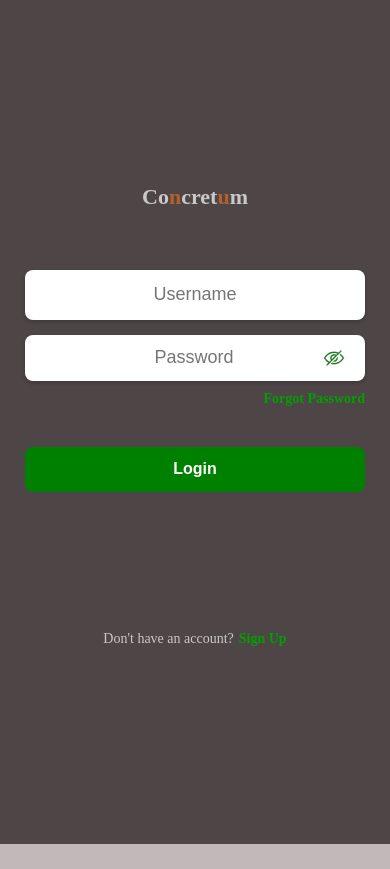
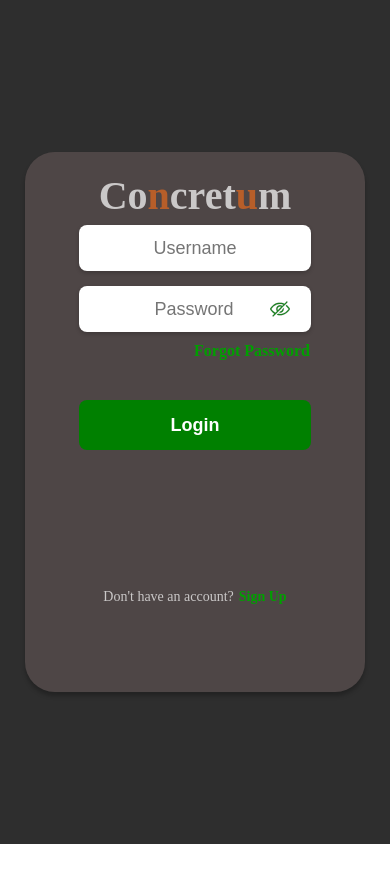
Before and after one commit to Trenclik/BETON, a SvelteKit app: page /Login in a window 390 px wide. After the commit the page ends 844 px from the top, so only its background shows below. Built offline with nearby package versions, Linux system fonts and the light colour scheme.

Commit message:
Posledni-upravy-loginu

```diff
--- a/src/lib/Components/ShowHideButton.svelte
+++ b/src/lib/Components/ShowHideButton.svelte
@@ -127,6 +127,8 @@
     max-width: 250px; /* Maximální šířka vstupního pole */
     white-space: nowrap;
     overflow: hidden;
+    width: 80%;
+
   }
 
   input[type="password"]::placeholder,
--- /dev/null
+++ b/src/lib/Components/Styling-page.svelte
@@ -0,0 +1,95 @@
+<script lang="ts">
+</script>
+
+<div class="styling-container">
+  <div class="window">
+    <h1>
+      <span class="concretum-light">Co<span class="concretum-bold">n</span>cret<span class="concretum-bold">u</span>m</span>
+    </h1>
+  </div>
+</div>
+
+<style>
+  .styling-container {
+    position: absolute;
+    width: 100%;
+    height: 100%;
+    display: flex;
+    align-items: center;
+    justify-content: center;
+    background: #2e2e2e;
+    z-index: -1; /* Zabrání překrytí inputů */
+  }
+
+  .window {
+    position: relative;
+    display: flex;
+    flex-direction: column;
+    justify-content: flex-start; /* Posune obsah nahoru */
+    align-items: center;
+    background: rgba(118, 101, 101, 0.45);
+    box-shadow: 0px 4px 4px 0px rgba(0, 0, 0, 0.25);
+    border-radius: 30px; /* Větší zaoblení */
+    width: 80vw;
+    max-width: 300px;
+    height: 85vh;
+    max-height: 700px;
+    padding: 20px;
+
+  }
+
+  h1 {
+    font-size: 40px;
+    font-weight: bold;
+    text-align: center;
+    margin-top: 40px;
+  }
+
+  .concretum-light {
+    color: rgba(255, 255, 255, 0.7);
+  }
+
+  .concretum-bold {
+    color: #b75e29;
+  }
+
+  @media screen and (max-width: 768px) {
+    .window {
+      width: 360px;
+      height: 580px;
+    }
+
+    h1 {
+      margin-top: 10px;
+      font-size: 40px;
+      margin-bottom: 0;
+    }
+  }
+
+  @media screen and (max-width: 1024px) {
+    .window {
+      width: 360px;
+      height: 580px;
+    }
+
+    h1 {
+      margin-top: 10px;
+      font-size: 40px;
+      margin-bottom: 0;
+    }
+  }
+
+  @media screen and (max-width: 480px) {
+    .window {
+      width: 320px;
+      height: auto;
+      min-height: 500px;
+    }
+
+    h1 {
+      margin-top: 0px;
+      font-size: 40px;
+      margin-bottom: 0;
+    }
+  }
+</style>
--- a/src/routes/+layout.svelte
+++ b/src/routes/+layout.svelte
@@ -27,7 +27,6 @@
 
 
 
-
 <main>
     {@render children()}
 </main>
--- a/src/routes/Login/+page.svelte
+++ b/src/routes/Login/+page.svelte
@@ -1,17 +1,28 @@
 <script lang="ts">
   import ShowHideButton from "$lib/Components/ShowHideButton.svelte";
+  import StylingPage from "$lib/Components/Styling-page.svelte";
 
+  let Username = $state("");
+  let errorMessage = $state("");
+
+  function validate() {
+    if (Username === "") {
+      errorMessage = "Toto pole musí být vyplněno";
+    } else {
+      errorMessage = "";
+    }
+  }
 </script>
 
+<StylingPage />
+
 <main>
-  <div class="login-page">
-    <h1>
-      <span class="concretum-light">Co<span class="concretum-bold">n</span>cret<span class="concretum-bold">u</span>m</span>
-    </h1>
-
   <div class="login-section">
     <div class="inputs">
-        <input class="username" type="text" placeholder="Username" />
+      <input class="username" type="text" placeholder="Username" bind:value={Username} onblur={validate}/>
+      {#if errorMessage}
+        <p class="error-message">{errorMessage}</p>
+      {/if}
       <ShowHideButton />
     </div>
     <div class="Forgot-Password">
@@ -23,57 +34,36 @@
       <a class="register" href="./Register">Sign Up</a>
     </div>
   </div>
-  </div>
 </main>
 
 <style>
-  /* === Celá stránka === */
   main {
     display: flex;
+    justify-content: center;
     align-items: center;
-    justify-content: center;
     height: 100vh;
-    background: #2e2e2e; /* Tmavě šedé pozadí */
   }
 
-  /* === Kontejner login stránky === */
-  .login-page {
+  .login-section {
     display: flex;
     flex-direction: column;
     justify-content: center;
     align-items: center;
-    background: rgba(118, 101, 101, 0.45);
-    box-shadow: 0px 4px 4px 0px rgba(0, 0, 0, 0.25);
-    border-radius: 40px;
-    width: 25%;
-    height: 90%;
+    max-width: 400px;
   }
-
-  /* === Název aplikace === */
-  h1 {
-    font-size: 28px;
-    font-weight: bold;
-    display: flex;
-    justify-content: center;
-    margin-bottom: 60px;
-    margin-top: 0;
-  }
-
-  .concretum-light {
-    color: rgba(255, 255, 255, 0.7); /* Světle šedá */
-  }
-
-  .concretum-bold {
-    color: #b75e29; /* Oranžová část názvu */
-  }
-
   /* === Vstupní pole === */
   .inputs {
-    width: 100%;
+    width: 80%;
     display: flex;
     flex-direction: column;
     gap: 15px;
     margin-top: 0;
+  }
+
+  .error-message {
+    color: red;
+    font-size: 14px;
+    margin-top: -10px;
   }
 
   input {
@@ -95,18 +85,23 @@
 
   /* === Zapomenuté heslo === */
   .forgot-pass {
+    display: flex;
+    justify-content: end;
     font-size: 16px;
     color: #00a000; /* Zelená barva */
     text-decoration: none;
     margin-bottom: 20px;
     font-weight: bold;
+    margin-right: 30px;
+
   }
 
   .Forgot-Password {
-    margin-top: 10px;
-    margin-bottom: 0;
+    width: 80%; /* Stejná šířka jako .inputs a .login-button */
     display: flex;
     justify-content: end;
+    align-self: flex-end; /* Posunutí doprava */
+    margin-top: 10px;
   }
 
   .forgot-pass:hover {
@@ -115,7 +110,7 @@
 
   /* === Přihlašovací tlačítko === */
   .login-button {
-    width: 100%;
+    width: 80%;
     height: 50px;
     background: #008000;
     color: white;
@@ -153,53 +148,4 @@
   .register:hover {
     text-decoration: underline;
   }
-
-  /* === Responzivita pro menší obrazovky === */
-/* === Responzivita === */
-@media (max-width: 768px) {
-  .login-page {
-    width: 50%;
-    height: 100%;
-    padding: 30px;
-    border-radius: 0;
-  }
-
-  h1 {
-    font-size: 24px;
-  }
-
-  .login-section {
-    width: 100%;
-  }
-}
-
-@media (max-width: 480px) {
-  .login-page {
-    width: 100%;
-    padding: 25px;
-  }
-
-  h1 {
-    font-size: 22px;
-  }
-
-  .inputs {
-    width: 100%;
-  }
-
-  input {
-    font-size: 14px;
-    padding: 10px;
-  }
-
-  .login-button {
-    font-size: 16px;
-    height: 45px;
-  }
-
-  .forgot-pass {
-    font-size: 14px;
-  }
-}
-
 </style>
```
Lines whose indentation alone changed are shown as unchanged.
